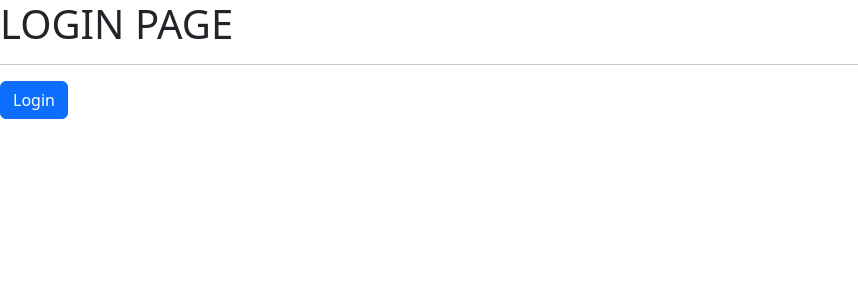
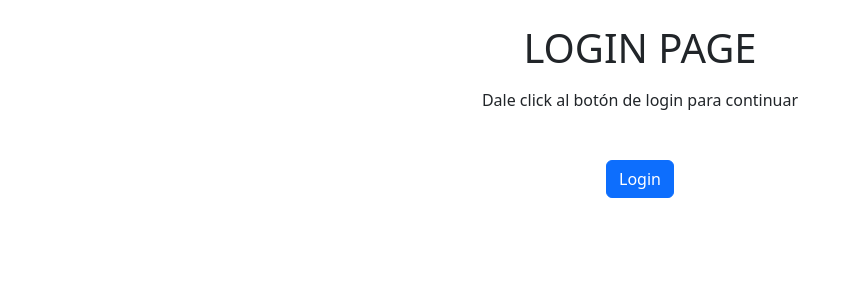
Before and after one commit to Neyza24/heroesApp, a React (Create React App) app: page /login in a window 1280 px wide. Shown: the top 300 px of the page, without its empty margins (0-858 px from the left). Built offline with nearby package versions, Linux system fonts and the light colour scheme.

Commit message:
add message login

```diff
--- a/src/auth/pages/LoginPage.jsx
+++ b/src/auth/pages/LoginPage.jsx
@@ -22,12 +22,13 @@ export const LoginPage = () => {
 
   }
   return (
-    <div>
+    <div className='d-flex flex-column justify-content-center align-items-center  gap-2 m-4 animate__animated animate__fadeIn animate__slow'>
       <h1>LOGIN PAGE</h1>
-      <hr />
+
+      <p >Dale click al botón de login para continuar</p>
 
       <button
-        className='btn btn-primary'
+        className='btn btn-primary mt-4'
         onClick={ onLogin }
       >
         Login
```
